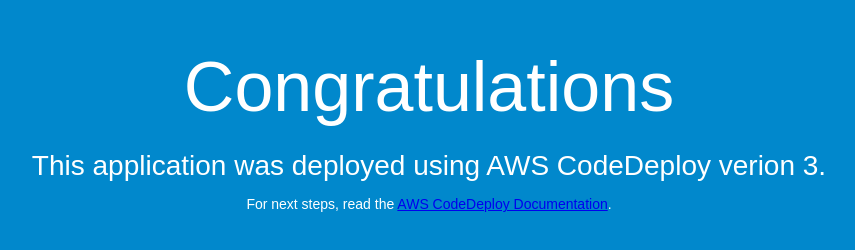
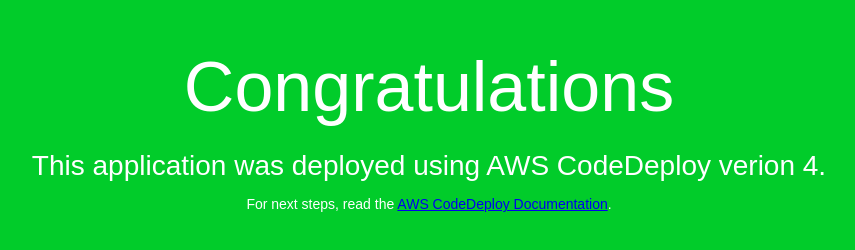
Before and after one commit to kevinkim0/sampleapp, a plain HTML site: page index.html in a window 1280 px wide. Shown: the whole page, without its empty margins (211-1066 px from the left). Drawn offline with Linux system fonts and the light colour scheme.

Commit message:
version 4

```diff
--- a/index.html
+++ b/index.html
@@ -6,7 +6,7 @@
   <style>
     body {
       color: #ffffff;
-      background-color: #0188cc;
+      background-color: #01cc2a;
       font-family: Arial, sans-serif;
       font-size: 14px;
     }
@@ -27,7 +27,7 @@
 <body>
   <div align="center">
     <h1>Congratulations</h1>
-    <h2>This application was deployed using AWS CodeDeploy verion 3.</h2>
+    <h2>This application was deployed using AWS CodeDeploy verion 4.</h2>
     <p>For next steps, read the <a href="http://aws.amazon.com/documentation/codedeploy">AWS CodeDeploy Documentation</a>.</p>
   </div>
 </body>
```
